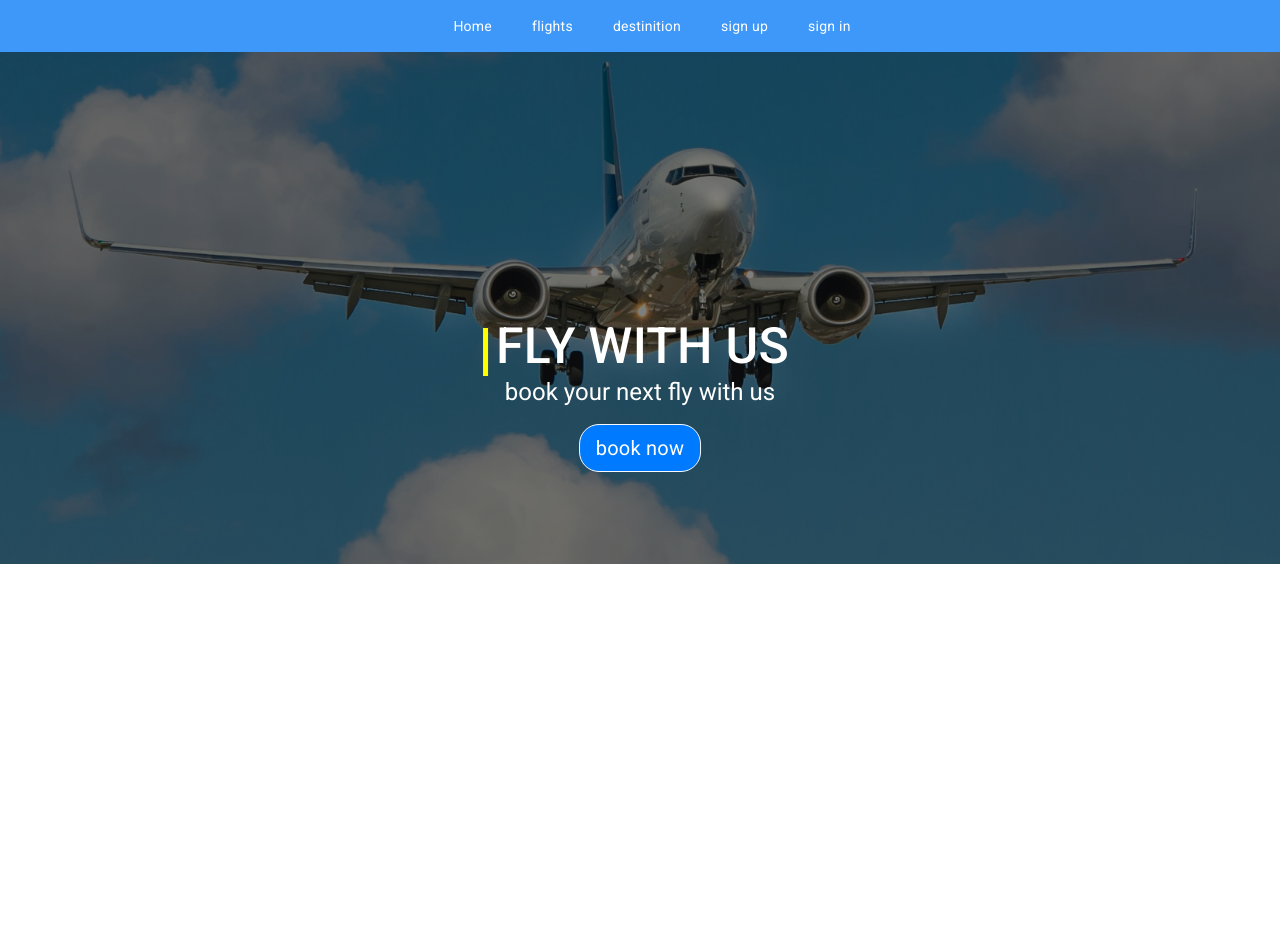
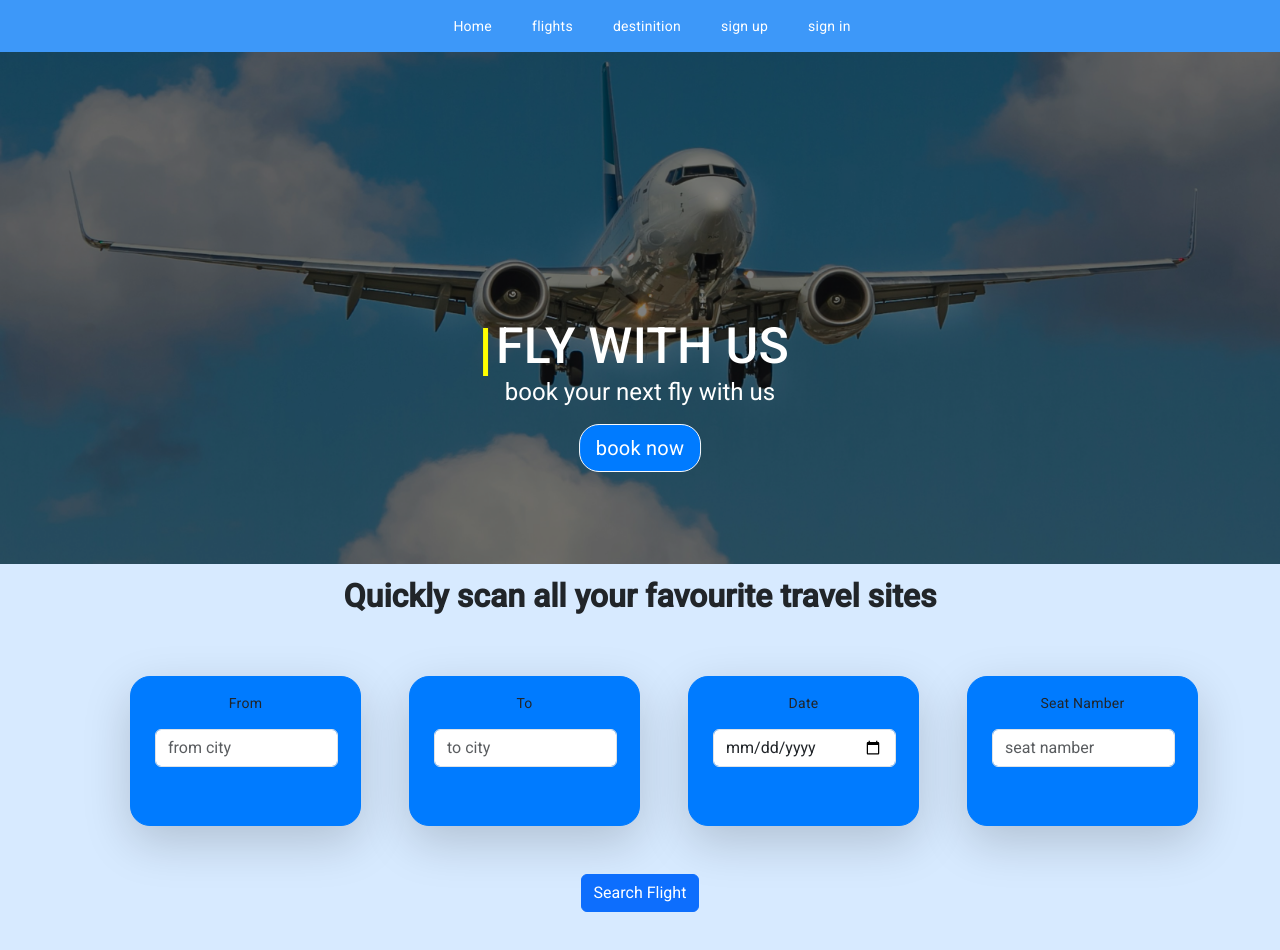
Before and after one commit to abdellatifouldelmaallem/FlyBook, an Angular app: page /home in a window 1280 px wide. Shown: the top 950 px of the page. Before the commit the page ends 800 px from the top, so only its background shows below. Built offline with nearby package versions, Linux system fonts and the light colour scheme; what highcharts-angular would draw is missing.

Commit message:
FR1: add search flight section

```diff
--- a/src/app/front_office/home/home.component.html
+++ b/src/app/front_office/home/home.component.html
@@ -39,3 +39,5 @@
   </div>
   <!-- Background image -->
 </header>
+
+<app-search-flight></app-search-flight>
--- a/src/app/front_office/search-flight/search-flight.component.css
+++ b/src/app/front_office/search-flight/search-flight.component.css
@@ -0,0 +1,16 @@
+section{
+background-color: #d7eaff;
+height: 60%;
+}
+
+.serch{
+    border: 1px solid #007BFF;
+    width: 30%;
+    height: 150px;
+    background-color: #007BFF;
+    border-radius: 20px;
+}
+
+.serch_input{
+    width: 80%;
+}
--- a/src/app/front_office/search-flight/search-flight.component.html
+++ b/src/app/front_office/search-flight/search-flight.component.html
@@ -1 +1,25 @@
-<p>search-flight works!</p>
+<section >
+    <div class="container">
+        <h1 class="text-center fw-bold fs-2 p-3">Quickly scan all your favourite travel sites</h1>
+            <form class="d-flex flex-row justify-content-center mt-5 w-auto">
+              <div class="ms-5 text-center shadow-lg  serch">
+                <label for="input1"  class="mt-3">From</label>
+                <input type="text" class="form-control serch_input ms-4 mt-3" id="input1" placeholder="from city">
+              </div>
+              <div class="ms-5 text-center shadow-lg  serch">
+                <label for="input1"  class="mt-3">To</label>
+                <input type="text" class="form-control serch_input ms-4  mt-3" id="input1" placeholder="to city">
+              </div>
+              <div class="ms-5 text-center shadow-lg  serch">
+                <label for="input1"  class="mt-3">Date</label>
+                <input type="date" class="form-control serch_input ms-4 mt-3" id="input1" placeholder="Enter text">
+              </div>
+              <div class="ms-5 text-center shadow-lg  serch">
+                <label for="input1"  class="mt-3">Seat Namber</label>
+                <input type="text" class="form-control serch_input ms-4 mt-3" id="input1" placeholder="seat namber">
+              </div>
+
+            </form>
+            <div class="text-center mt-5"><button type="submit" class="btn btn-primary ">Search Flight</button></div>
+      </div>
+</section>
```
